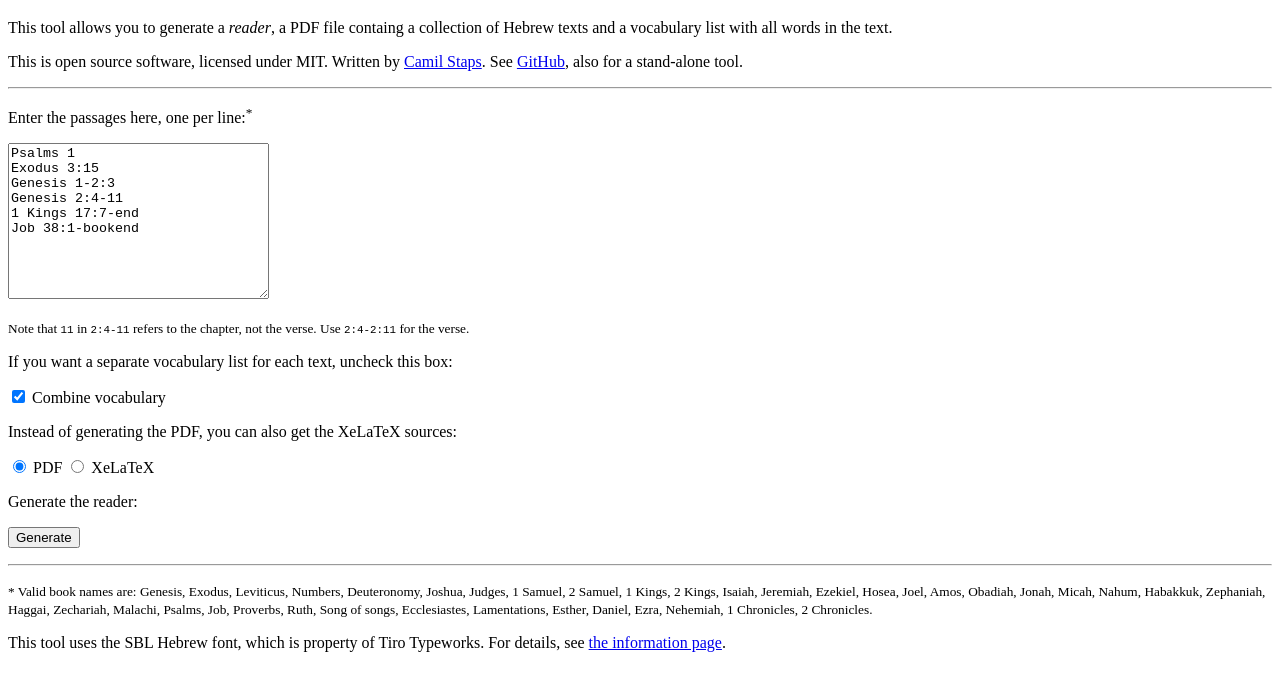
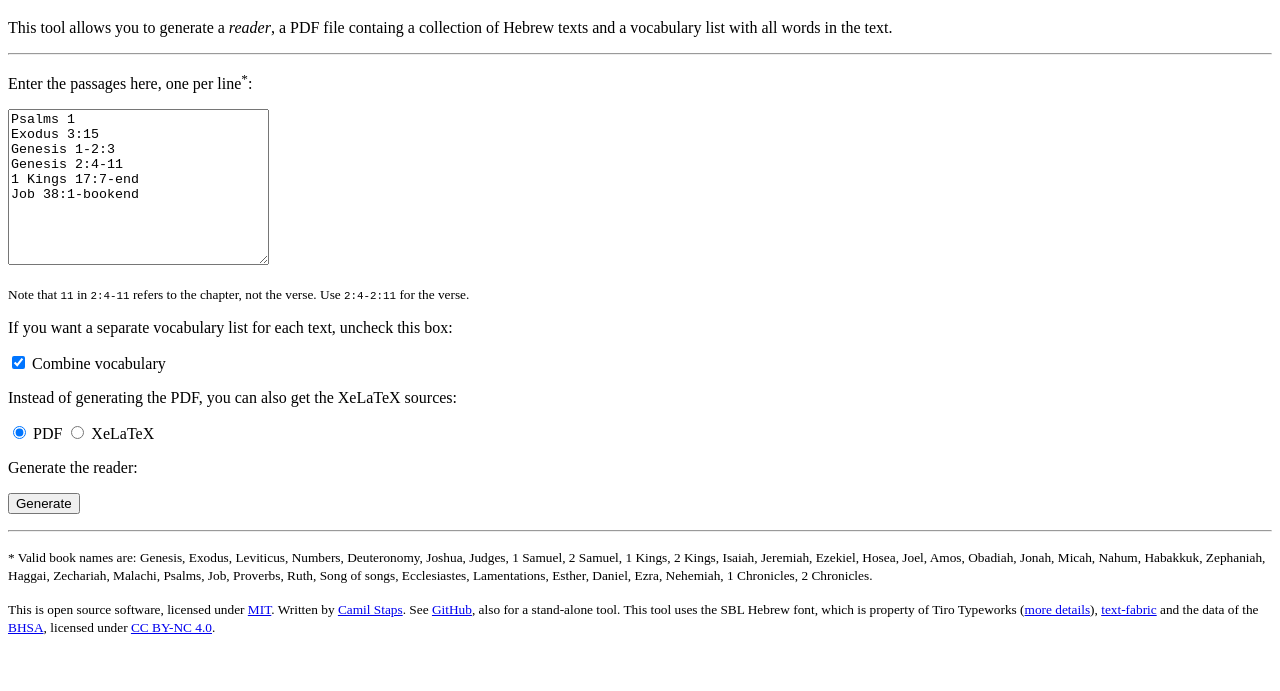
Before and after one commit to HebrewTools/Reader, a plain HTML site: page index.html in a window 1280 px wide. Shown: the part 61-752 px from the top of the page. Drawn offline with Linux system fonts and the light colour scheme.

Commit message:
Update license info in index.html

```diff
--- a/index.html
+++ b/index.html
@@ -11,13 +11,8 @@
 		a PDF file containg a collection of Hebrew texts
 		and a vocabulary list with all words in the text.
 	</p>
-	<p>
-		This is open source software, licensed under MIT.
-		Written by <a href="https://camilstaps.nl">Camil Staps</a>.
-		See <a href="https://github.com/HebrewTools/Reader">GitHub</a>, also for a stand-alone tool.
-	</p>
 	<hr/>
-	<p>Enter the passages here, one per line:<sup>*</sup></p>
+	<p>Enter the passages here, one per line<sup>*</sup>:</p>
 	<form action="reader" method="GET">
 		<textarea name="passages" rows="10" cols="30">Psalms 1
 Exodus 3:15
@@ -37,14 +32,20 @@ Job 38:1-bookend</textarea>
 		<p>Generate the reader:</p>
 		<p><input type="submit" value="Generate"/></p>
 		<hr/>
-		<p><small>
-			* Valid book names are:
-			Genesis, Exodus, Leviticus, Numbers, Deuteronomy, Joshua, Judges, 1 Samuel, 2 Samuel, 1 Kings, 2 Kings, Isaiah, Jeremiah, Ezekiel, Hosea, Joel, Amos, Obadiah, Jonah, Micah, Nahum, Habakkuk, Zephaniah, Haggai, Zechariah, Malachi, Psalms, Job, Proverbs, Ruth, Song of songs, Ecclesiastes, Lamentations, Esther, Daniel, Ezra, Nehemiah, 1 Chronicles, 2 Chronicles.
-		</small></p>
-		<p>
-			This tool uses the SBL Hebrew font, which is property of Tiro Typeworks.
-			For details, see <a href="https://www.sbl-site.org/educational/biblicalfonts.aspx">the information page</a>.
-		</p>
 	</form>
+	<p><small>
+		* Valid book names are:
+		Genesis, Exodus, Leviticus, Numbers, Deuteronomy, Joshua, Judges, 1 Samuel, 2 Samuel, 1 Kings, 2 Kings, Isaiah, Jeremiah, Ezekiel, Hosea, Joel, Amos, Obadiah, Jonah, Micah, Nahum, Habakkuk, Zephaniah, Haggai, Zechariah, Malachi, Psalms, Job, Proverbs, Ruth, Song of songs, Ecclesiastes, Lamentations, Esther, Daniel, Ezra, Nehemiah, 1 Chronicles, 2 Chronicles.
+	</small></p>
+	<p><small>
+		This is open source software, licensed under <a href="https://opensource.org/licenses/MIT">MIT</a>.
+		Written by <a href="https://camilstaps.nl">Camil Staps</a>.
+		See <a href="https://github.com/HebrewTools/Reader">GitHub</a>, also for a stand-alone tool.
+		This tool uses the SBL Hebrew font, which is property of Tiro Typeworks
+		(<a href="https://www.sbl-site.org/educational/biblicalfonts.aspx">more details</a>),
+		<a href="https://github.com/DANS-Labs/text-fabric">text-fabric</a> and
+		the data of the <a href="https://github.com/ETCBC/bhsa">BHSA</a>,
+		licensed under <a href="https://creativecommons.org/licenses/by-nc/4.0/">CC BY-NC 4.0</a>.
+	</small></p>
 </body>
 </html>
```
